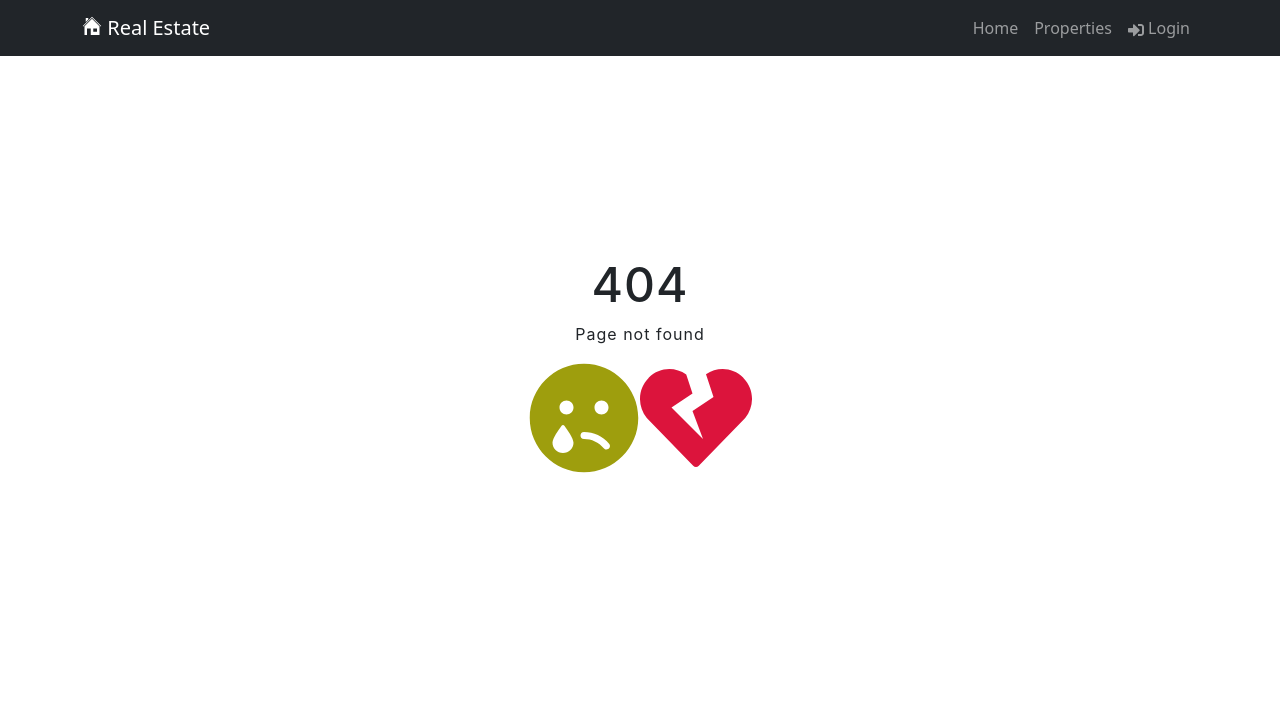
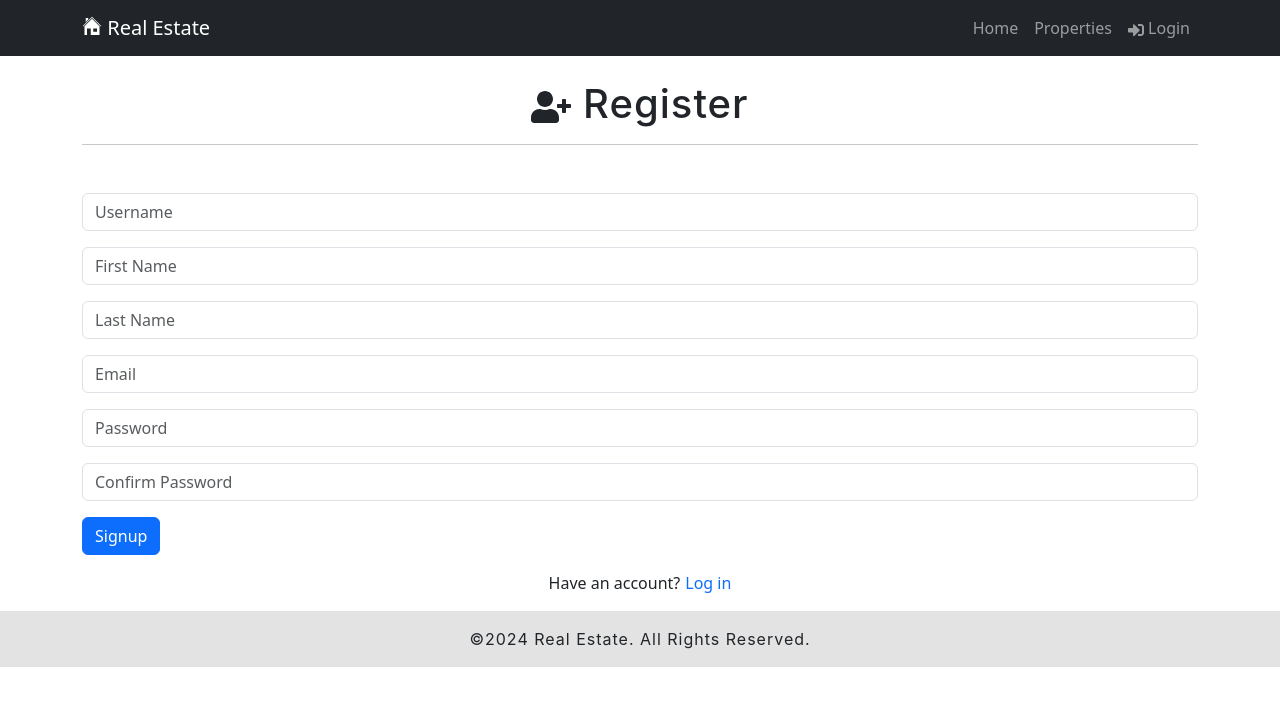
Before and after one commit to Levy-Naibei/django-real-estate-app, a React (Create React App) app in the folder client/: page /register in a window 1280 px wide. Before the commit this address had no page. Shown: the top 706 px of the page. Built offline with nearby package versions, Linux system fonts and the light colour scheme.

Commit message:
feat: added register page

```diff
--- a/client/src/App.jsx
+++ b/client/src/App.jsx
@@ -5,6 +5,7 @@ import LandingPage from "./pages/LandingPage";
 import PropertiesList from "./pages/PropertiesList";
 import NotFound from "./components/NotFound";
 import Login from "./pages/Login";
+import Signup from "./pages/Signup";
 
 const App = () => {
   return (
@@ -15,6 +16,7 @@ const App = () => {
           <Route path="/" element={<LandingPage />} />
           <Route path="/properties" element={<PropertiesList />} />
           <Route path="/login" element={<Login />} />
+          <Route path="/register" element={<Signup />} />
           <Route path="*" element={<NotFound />} />
         </Routes>
         <ToastContainer theme="dark" />
--- /dev/null
+++ b/client/src/pages/Signup.jsx
@@ -0,0 +1,169 @@
+import { useState, useEffect } from "react";
+import { Container, Row, Col, Button, Form } from "react-bootstrap";
+import { toast } from "react-toastify";
+import { useDispatch, useSelector } from "react-redux";
+import { useNavigate, Link } from "react-router-dom";
+import { FaUserPlus } from "react-icons/fa";
+import Title from "../components/Title";
+import Spinner from "../components/Spinner";
+import Footer from "../components/Footer";
+import { register, reset } from "../features/auth/authSlice";
+
+function Signup() {
+  const navigate = useNavigate();
+  const dispatch = useDispatch();
+  const [email, setEmail] = useState("");
+  const [username, setUsername] = useState("");
+  const [first_name, setFirstName] = useState("");
+  const [last_name, setLastName] = useState("");
+  const [password, setPassword] = useState("");
+  const [re_password, setRepassword] = useState("");
+
+  const { isLoading, isError, isSuccess, message, user } = useSelector(
+    (state) => state.auth
+  );
+
+  useEffect(() => {
+    if (isError) {
+      toast.error(message);
+    }
+    if (isSuccess || user) {
+      navigate("/activate/:uid/:token");
+      toast.success("Activation link sent to your email.")
+    }
+    dispatch(reset());
+  }, [isError, isSuccess, message, navigate, dispatch, user]);
+
+  const onSubmitHandler = (e) => {
+    e.preventDefault();
+
+    if (!username) {
+      toast.error("Username must be provided!");
+    }
+
+    if (!first_name) {
+      toast.error("Fist name must be provided!");
+    }
+
+    if (!last_name) {
+      toast.error("Last name must be provided!");
+    }
+
+    if (!email) {
+      toast.error("Email must be provided!");
+    }
+
+    if (!password) {
+      toast.error("Password must be provided!");
+    }
+
+    if (!re_password) {
+      toast.error("Password must be provided!");
+    }
+
+    if (password !== re_password) {
+      toast.error("Password mismatch!");
+    }
+
+    const data = { username, first_name, last_name, email, password, re_password };
+    dispatch(register(data));
+  };
+
+  return (
+    <>
+      <Container>
+        <Title title="Sign Up" />
+        <Row>
+          <Col className="mg-top text-center">
+            <section>
+              <h1>
+                <FaUserPlus /> Register
+              </h1>
+              <hr className="hr-text" />
+            </section>
+          </Col>
+        </Row>
+        {isLoading && <Spinner />}
+        <Row className="mt-3">
+          <Col className="justify-content-center">
+            <Form onSubmit={onSubmitHandler}>
+              <Form.Group className="mt-3" controlId="username">
+                {/* <Form.Label>Username</Form.Label> */}
+                <Form.Control
+                  type="text"
+                  placeholder="Username"
+                  value={username}
+                  onChange={(e) => setUsername(e.target.value)}
+                />
+              </Form.Group>
+              <Form.Group className="mt-3" controlId="first_name">
+                {/* <Form.Label>First Name</Form.Label> */}
+                <Form.Control
+                  type="text"
+                  placeholder="First Name"
+                  value={first_name}
+                  onChange={(e) => setFirstName(e.target.value)}
+                />
+              </Form.Group>
+              <Form.Group className="mt-3" controlId="last_name">
+                {/* <Form.Label>Last Name</Form.Label> */}
+                <Form.Control
+                  type="text"
+                  placeholder="Last Name"
+                  value={last_name}
+                  onChange={(e) => setLastName(e.target.value)}
+                />
+              </Form.Group>
+              <Form.Group className="mt-3" controlId="email">
+                {/* <Form.Label>Email</Form.Label> */}
+                <Form.Control
+                  type="email"
+                  placeholder="Email"
+                  value={email}
+                  onChange={(e) => setEmail(e.target.value)}
+                />
+              </Form.Group>
+              <Form.Group className="mt-3" controlId="password">
+                {/* <Form.Label>Password</Form.Label> */}
+                <Form.Control
+                  type="password"
+                  placeholder="Password"
+                  value={password}
+                  onChange={(e) => setPassword(e.target.value)}
+                />
+              </Form.Group>
+              <Form.Group className="mt-3" controlId="re_password">
+                {/* <Form.Label>Password</Form.Label> */}
+                <Form.Control
+                  type="password"
+                  placeholder="Confirm Password"
+                  value={re_password}
+                  onChange={(e) => setRepassword(e.target.value)}
+                />
+              </Form.Group>
+              <Button
+                className="mt-3"
+                type="submit"
+                variant="primary"
+                // onClick={isLoading? <Spinner /> : "Login"}
+              >
+                Signup
+              </Button>
+            </Form>
+          </Col>
+        </Row>
+        <Row className="py-3">
+          <Col className="d-flex justify-content-center">
+            Have an account?{" "}
+            <Link className="auth-link" to="/login">
+              Log in
+            </Link>
+          </Col>
+        </Row>
+      </Container>
+      <Footer />
+    </>
+  );
+}
+
+export default Signup;
```
